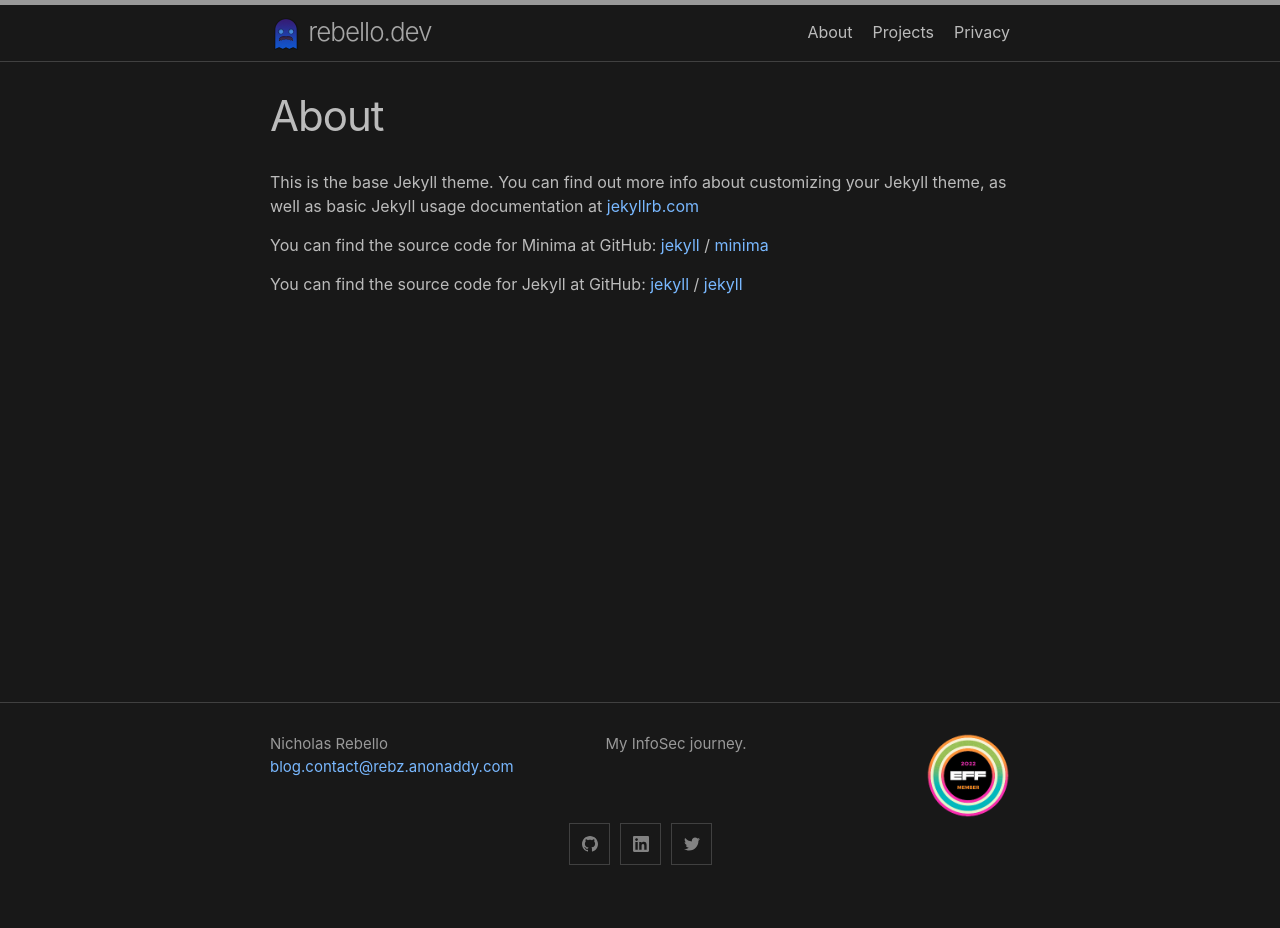
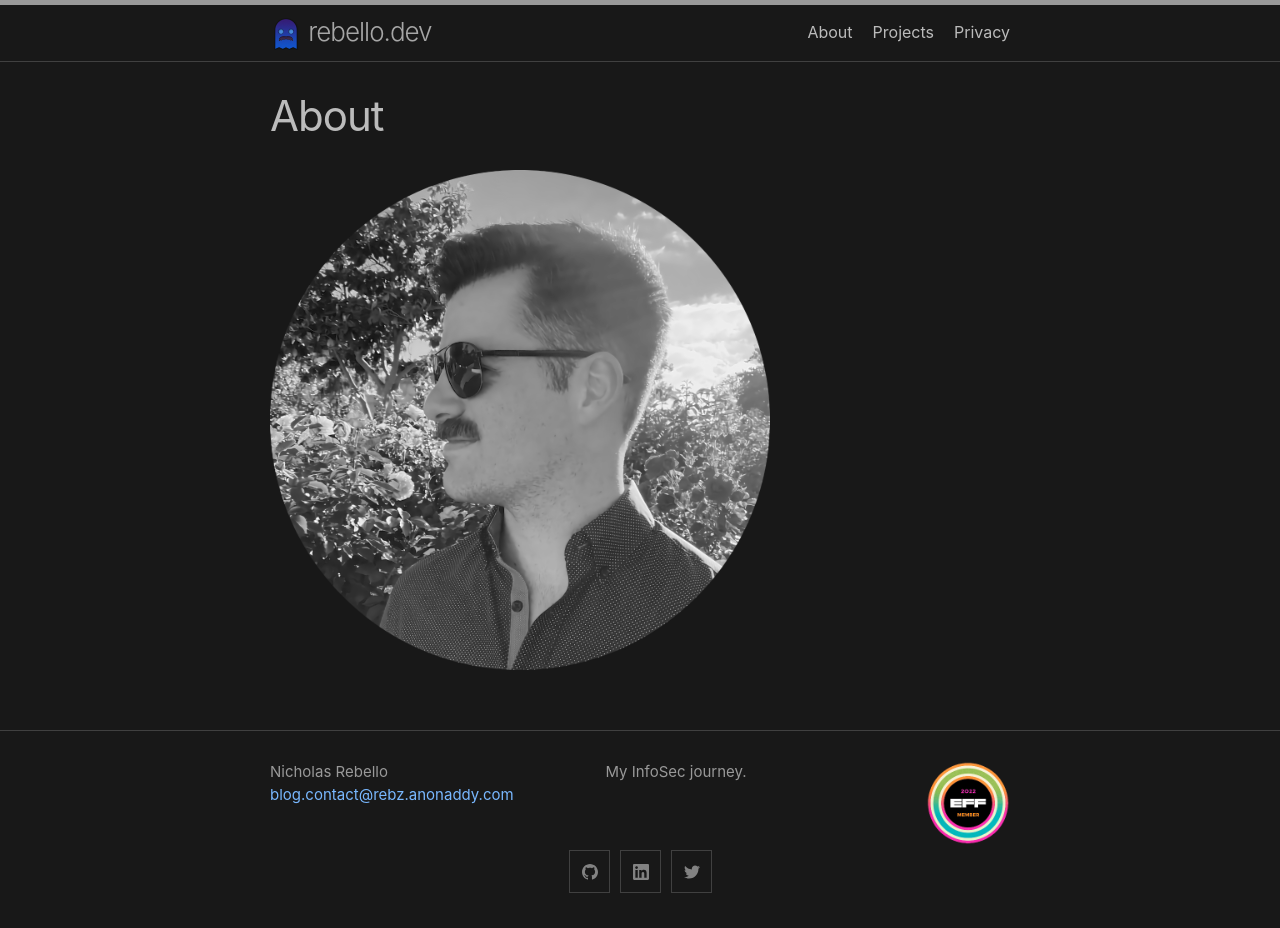
Before and after one commit to NicholasRebello/rebello.dev, a Jekyll site: the page built from about.markdown, in a window 1280 px wide. Built offline with Jekyll 4.4.1, drawn with Linux system fonts in a browser that asks for light colours; before the commit the page ends 900 px from its top, so only the background shows below that.

```diff
--- a/about.markdown
+++ b/about.markdown
@@ -3,16 +3,4 @@ layout: page
 title: About
 permalink: /about/
 ---
-
-This is the base Jekyll theme. You can find out more info about customizing your Jekyll theme, as well as basic Jekyll usage documentation at [jekyllrb.com](https://jekyllrb.com/)
-
-You can find the source code for Minima at GitHub:
-[jekyll][jekyll-organization] /
-[minima](https://github.com/jekyll/minima)
-
-You can find the source code for Jekyll at GitHub:
-[jekyll][jekyll-organization] /
-[jekyll](https://github.com/jekyll/jekyll)
-
-
-[jekyll-organization]: https://github.com/jekyll
+![Rebello]({{ "/assets/rebello.png" | relative_url }})
```
Also changed, not shown: assets/rebello.png (added), 1 other file.
